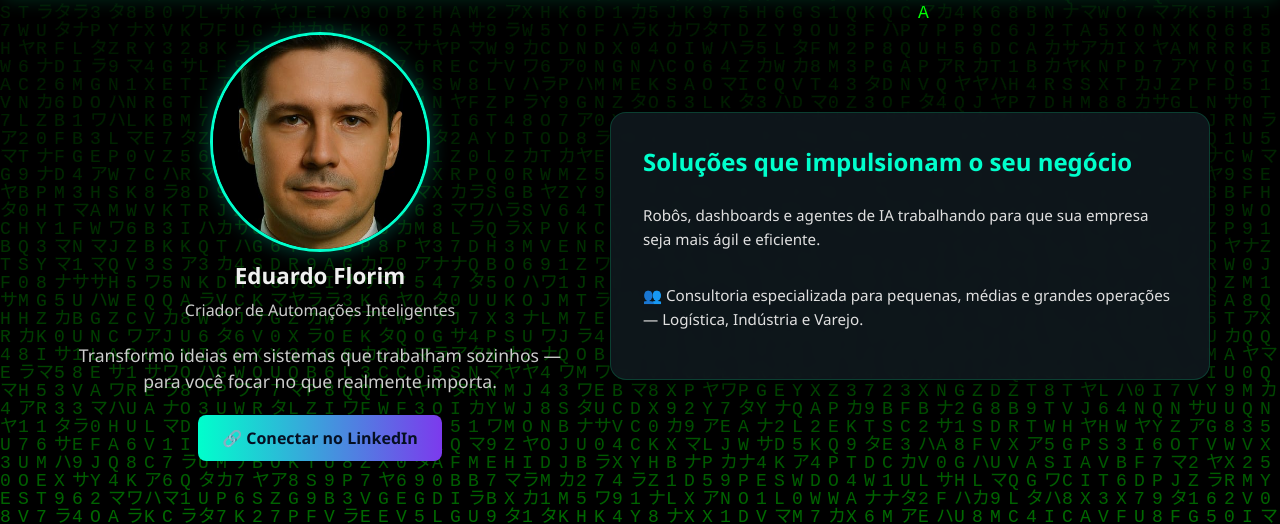
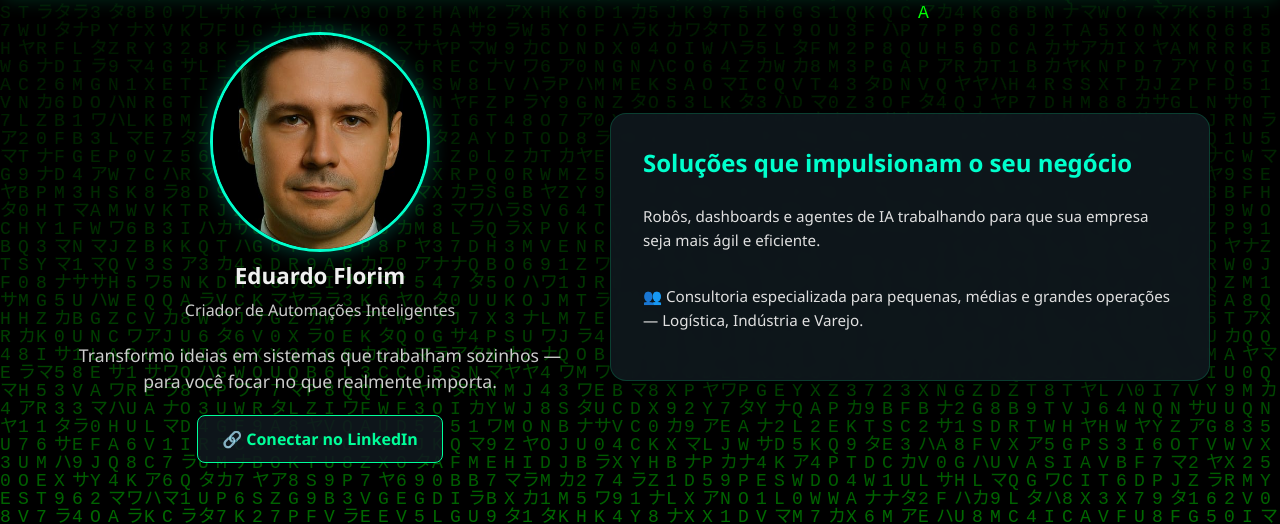
Before and after one commit to sistemaprojeto7-sketch/meu-site, a plain HTML site: page index.html in a window 1280 px wide. Shown: the part 90-614 px from the top of the page. Drawn offline with Linux system fonts and the light colour scheme; animation ran at ten frames a second.

Commit message:
Update index.html

```diff
--- a/index.html
+++ b/index.html
@@ -96,10 +96,22 @@
       <p class="cargo">Criador de Automações Inteligentes</p>
       <p class="tagline">Transformo ideias em sistemas que trabalham sozinhos — para você focar no que realmente importa.</p>
       <!-- Botão LinkedIn logo abaixo da tagline -->
-      <a href="https://www.linkedin.com/in/eduardo-florim-b7915930" target="_blank"
+      <!-- <a href="https://www.linkedin.com/in/eduardo-florim-b7915930" target="_blank"
          style="display:inline-block;margin-top:12px;padding:12px 24px;border-radius:8px;
                 background:linear-gradient(90deg,#00ffcc,#7c3aed);color:#051023;
                 font-weight:bold;text-decoration:none;">
+        🔗 Conectar no LinkedIn -->
+      <a href="https://www.linkedin.com/in/eduardo-florim-b7915930" target="_blank"
+         style="display:inline-block;
+                margin-top:12px;
+                padding:12px 24px;
+                border-radius:8px;
+                background: rgba(15, 25, 30, 0.88); /* fundo escuro como os cards */
+                border: 1px solid #00ff99;          /* borda verde */
+                color: #00ff99;                     /* letras verdes */
+                font-weight:bold;
+                text-decoration:none;
+                transition: 0.3s;">
         🔗 Conectar no LinkedIn
       </a>
     </div>
```
